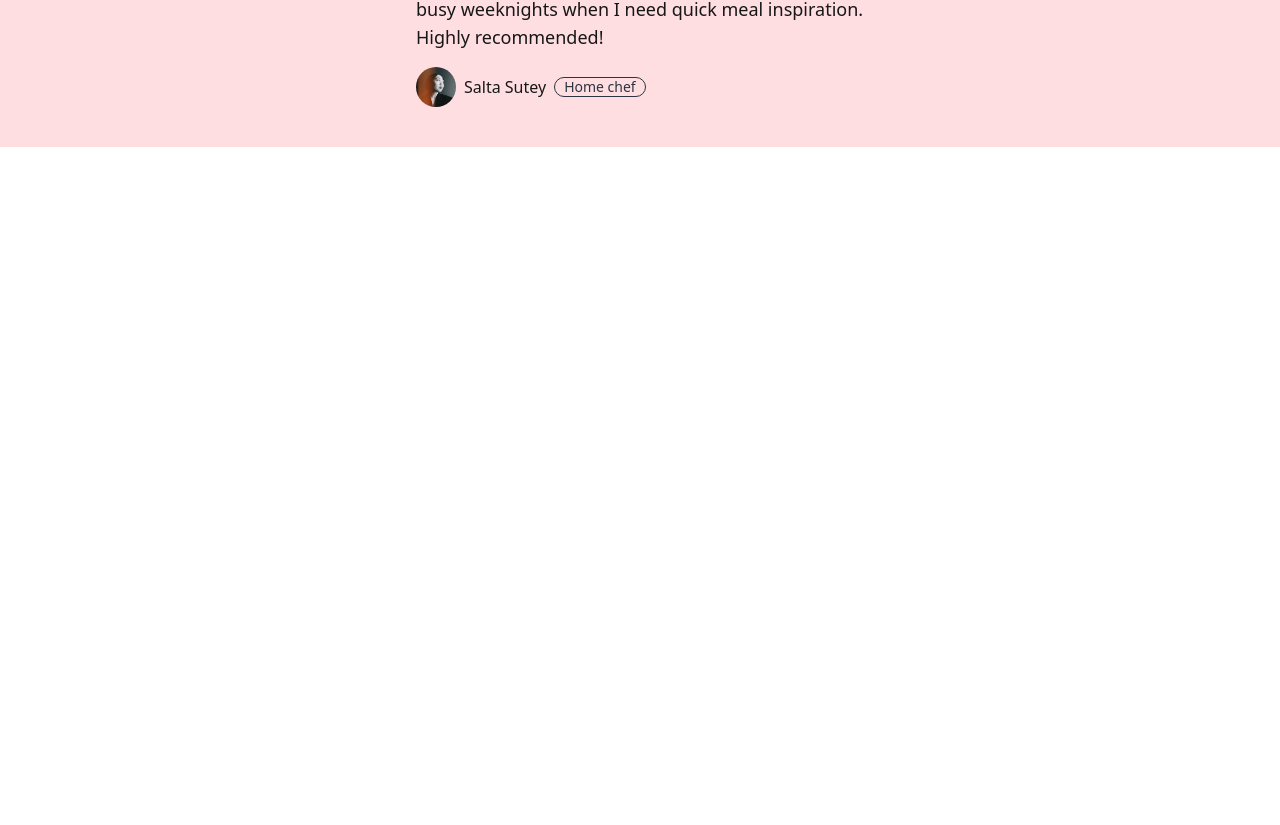
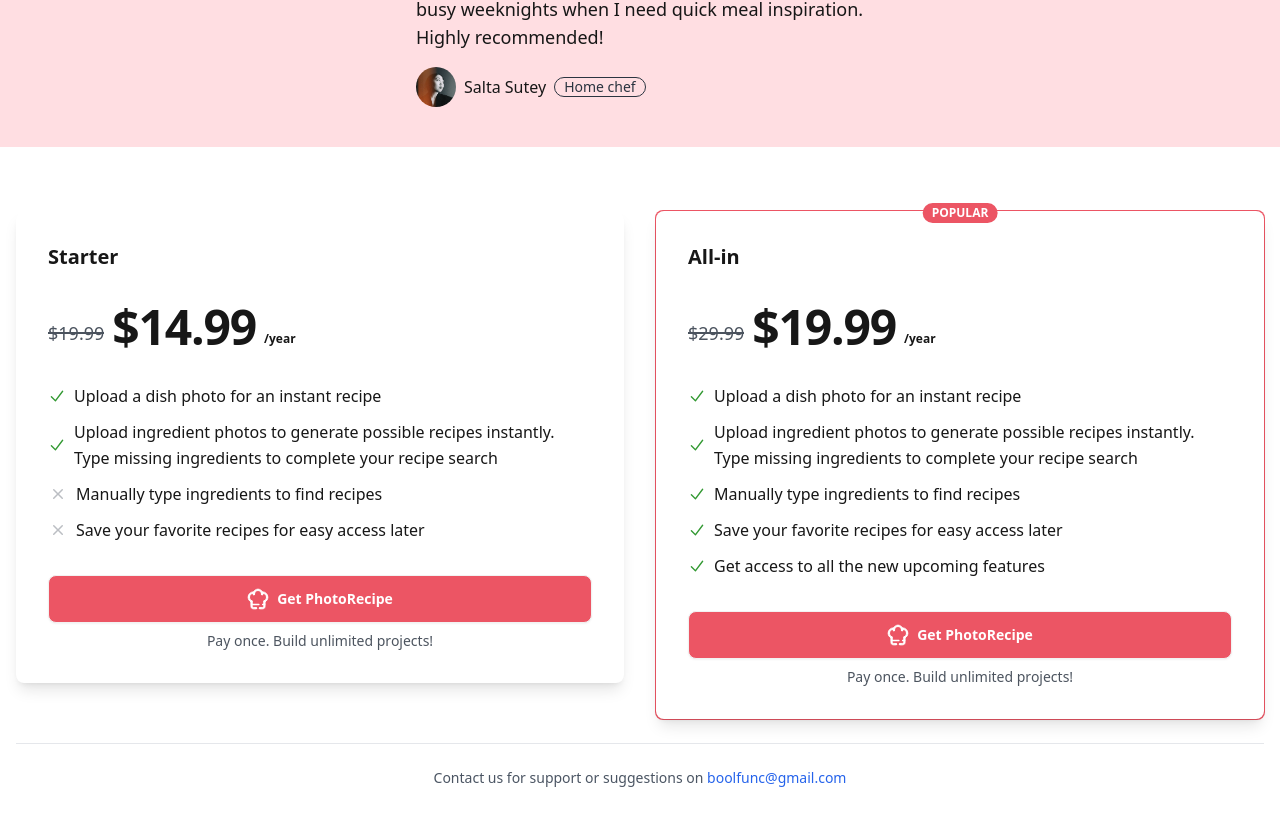
Before and after one commit to shellyear/photorecipe, a Next.js app: page / in a window 1280 px wide. Shown: the part 1169-1994 px from the top of the page. Before the commit the page ends 1316 px from the top, so only its background shows below. Built offline with nearby package versions, Linux system fonts and the light colour scheme.

Commit message:
[feature] add pricing block

```diff
--- a/src/app/page.tsx
+++ b/src/app/page.tsx
@@ -4,6 +4,7 @@
 import Introduction from "@/components/sections/Introduction";
 import Link from "next/link";
 import SingleReview from "@/components/sections/SingleReview";
+import Pricing from "@/components/sections/Pricing";
 
 export default function Home() {
   return (
@@ -31,6 +32,7 @@
           name="Salta Sutey"
           occupation="Home chef"
         />
+        <Pricing />
       </main>
       <footer className="row-start-3 flex gap-6 flex-wrap items-center justify-center"></footer>
     </>
--- /dev/null
+++ b/src/components/icons/Check.tsx
@@ -0,0 +1,29 @@
+import React from "react";
+
+interface Icon {
+  w?: number,
+  h?: number,
+  className?: string,
+  fill?: string,
+}
+
+const Check = ({ w, h, className, fill }: Icon) => {
+  return (
+    <svg
+      xmlns="http://www.w3.org/2000/svg"
+      viewBox="0 0 20 20"
+      fill={fill}
+      width={w}
+      height={h}
+      className={className}
+    >
+      <path
+        fill-rule="evenodd"
+        d="M16.704 4.153a.75.75 0 01.143 1.052l-8 10.5a.75.75 0 01-1.127.075l-4.5-4.5a.75.75 0 011.06-1.06l3.894 3.893 7.48-9.817a.75.75 0 011.05-.143z"
+        clipRule="evenodd"
+      ></path>
+    </svg>
+  );
+};
+
+export default Check;
--- /dev/null
+++ b/src/components/icons/Cross.tsx
@@ -0,0 +1,16 @@
+import React from "react";
+
+const Cross = () => {
+  return (
+    <svg
+      xmlns="http://www.w3.org/2000/svg"
+      viewBox="0 0 20 20"
+      fill="currentColor"
+      className="w-5 h-5 text-base-content/30 shrink-0"
+    >
+      <path d="M6.28 5.22a.75.75 0 00-1.06 1.06L8.94 10l-3.72 3.72a.75.75 0 101.06 1.06L10 11.06l3.72 3.72a.75.75 0 101.06-1.06L11.06 10l3.72-3.72a.75.75 0 00-1.06-1.06L10 8.94 6.28 5.22z"></path>
+    </svg>
+  );
+};
+
+export default Cross;
--- /dev/null
+++ b/src/components/sections/Pricing.tsx
@@ -0,0 +1,155 @@
+// components/PricingSection.js
+import React from "react";
+import ChefHat from "../icons/chefHat";
+import Check from "../icons/Check";
+import Cross from "../icons/Cross";
+
+const basicFeatures = [
+  { text: "Upload a dish photo for an instant recipe", available: true },
+  {
+    text: "Upload ingredient photos to generate possible recipes instantly. Type missing ingredients to complete your recipe search",
+    available: true,
+  },
+  { text: "Manually type ingredients to find recipes", available: false },
+  {
+    text: "Save your favorite recipes for easy access later",
+    available: false,
+  },
+];
+
+const premiumFeatures = [
+  { text: "Upload a dish photo for an instant recipe", available: true },
+  {
+    text: "Upload ingredient photos to generate possible recipes instantly. Type missing ingredients to complete your recipe search",
+    available: true,
+  },
+  { text: "Manually type ingredients to find recipes", available: true },
+  { text: "Save your favorite recipes for easy access later", available: true },
+  { text: "Get access to all the new upcoming features", available: true },
+];
+
+const Pricing = () => {
+  return (
+    <section className="py-16">
+      <div className="container mx-auto px-4">
+        <div className="relative flex flex-col lg:flex-row items-center lg:items-stretch gap-8">
+          <div className="relative w-full">
+            <div className="relative flex flex-col gap-5 lg:gap-8 z-10 bg-base-100 p-8 rounded-lg shadow-lg">
+              <div className="flex justify-between items-center gap-4">
+                <div>
+                  <p className="text-lg lg:text-xl font-bold ">Starter</p>
+                </div>
+              </div>
+              <div className="flex gap-2">
+                <div className="flex flex-col justify-end mb-[4px] text-lg ">
+                  <p className="relative opacity-80">
+                    <span className="absolute bg-base-content h-[1.5px] inset-x-0 top-[48%]"></span>
+                    <span className="text-base-content">$19.99</span>
+                  </p>
+                </div>
+                <p className="text-5xl tracking-tight font-extrabold">$14.99</p>
+                <div className="flex flex-col justify-end mb-[4px]">
+                  <span className="text-xs font-semibold">/year</span>
+                </div>
+              </div>
+              <ul className="space-y-2.5 leading-relaxed text-base flex-1">
+                {basicFeatures.map((feature, i) => (
+                  <li key={i} className="flex items-center gap-2">
+                    {feature.available ? (
+                      <Check
+                        className="w-[18px] h-[18px] opacity-80 shrink-0"
+                        fill="green"
+                      />
+                    ) : (
+                      <Cross />
+                    )}
+                    <span>{feature.text}</span>
+                  </li>
+                ))}
+              </ul>
+              <div className="space-y-2">
+                <button
+                  className="btn bg-mandy group btn-block text-white hover:bg-mandydark"
+                  title="Go to PhotoRecipe Checkout"
+                >
+                  <ChefHat w={22} h={22} />
+                  Get PhotoRecipe
+                </button>
+                <p className="flex items-center justify-center gap-2 text-sm text-center text-base-content/80 font-medium relative">
+                  Pay once. Build unlimited projects!
+                </p>
+              </div>
+            </div>
+          </div>
+          <div className="relative w-full">
+            <div className="absolute top-0 left-1/2 -translate-x-1/2 -translate-y-1/2 z-20">
+              <span className="badge text-xs text-white font-semibold border-0 bg-mandy">
+                POPULAR
+              </span>
+            </div>
+            <div className="absolute -inset-[1px] rounded-[8px] bg-mandy z-10"></div>
+            <div className="relative flex flex-col gap-5 lg:gap-8 z-10 bg-base-100 p-8 rounded-lg shadow-lg">
+              <div className="flex justify-between items-center gap-4">
+                <div>
+                  <p className="text-lg lg:text-xl font-bold ">All-in</p>
+                </div>
+              </div>
+              <div className="flex gap-2">
+                <div className="flex flex-col justify-end mb-[4px] text-lg ">
+                  <p className="relative opacity-80">
+                    <span className="absolute bg-base-content h-[1.5px] inset-x-0 top-[48%]"></span>
+                    <span className="text-base-content">$29.99</span>
+                  </p>
+                </div>
+                <p className="text-5xl tracking-tight font-extrabold">$19.99</p>
+                <div className="flex flex-col justify-end mb-[4px]">
+                  <span className="text-xs font-semibold">/year</span>
+                </div>
+              </div>
+              <ul className="space-y-2.5 leading-relaxed text-base flex-1">
+                {premiumFeatures.map((feature, i) => (
+                  <li key={i} className="flex items-center gap-2">
+                    {feature.available ? (
+                      <Check
+                        className="w-[18px] h-[18px] opacity-80 shrink-0"
+                        fill="green"
+                      />
+                    ) : (
+                      <Cross />
+                    )}
+                    <span>{feature.text}</span>
+                  </li>
+                ))}
+              </ul>
+              <div className="space-y-2">
+                <button
+                  className="btn bg-mandy group btn-block text-white hover:bg-mandydark"
+                  title="Go to PhotoRecipe Checkout"
+                >
+                  <ChefHat w={22} h={22} />
+                  Get PhotoRecipe
+                </button>
+                <p className="flex items-center justify-center gap-2 text-sm text-center text-base-content/80 font-medium relative">
+                  Pay once. Build unlimited projects!
+                </p>
+              </div>
+            </div>
+          </div>
+        </div>
+        <div className="text-center mt-6 pt-6 border-t border-gray-200">
+          <p className="text-sm text-gray-600">
+            Contact us for support or suggestions on{" "}
+            <a
+              href="mailto:boolfunc@gmail.com"
+              className="text-blue-600 hover:underline"
+            >
+              boolfunc@gmail.com
+            </a>
+          </p>
+        </div>
+      </div>
+    </section>
+  );
+};
+
+export default Pricing;
```
